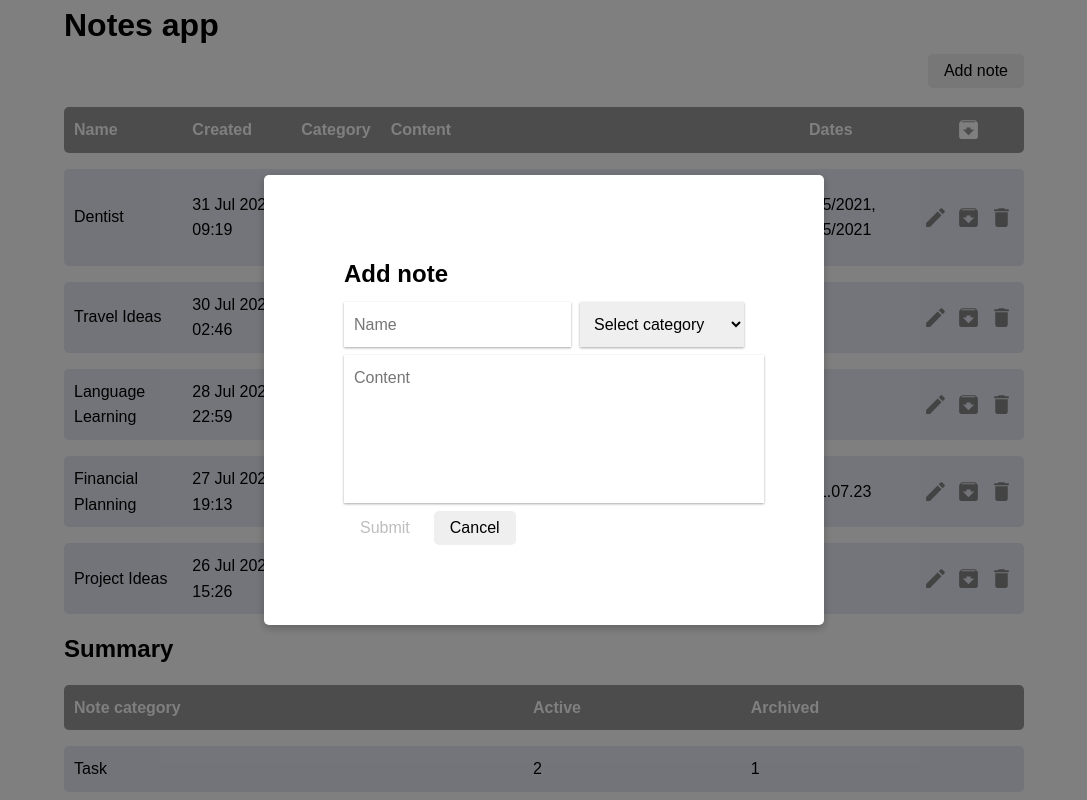
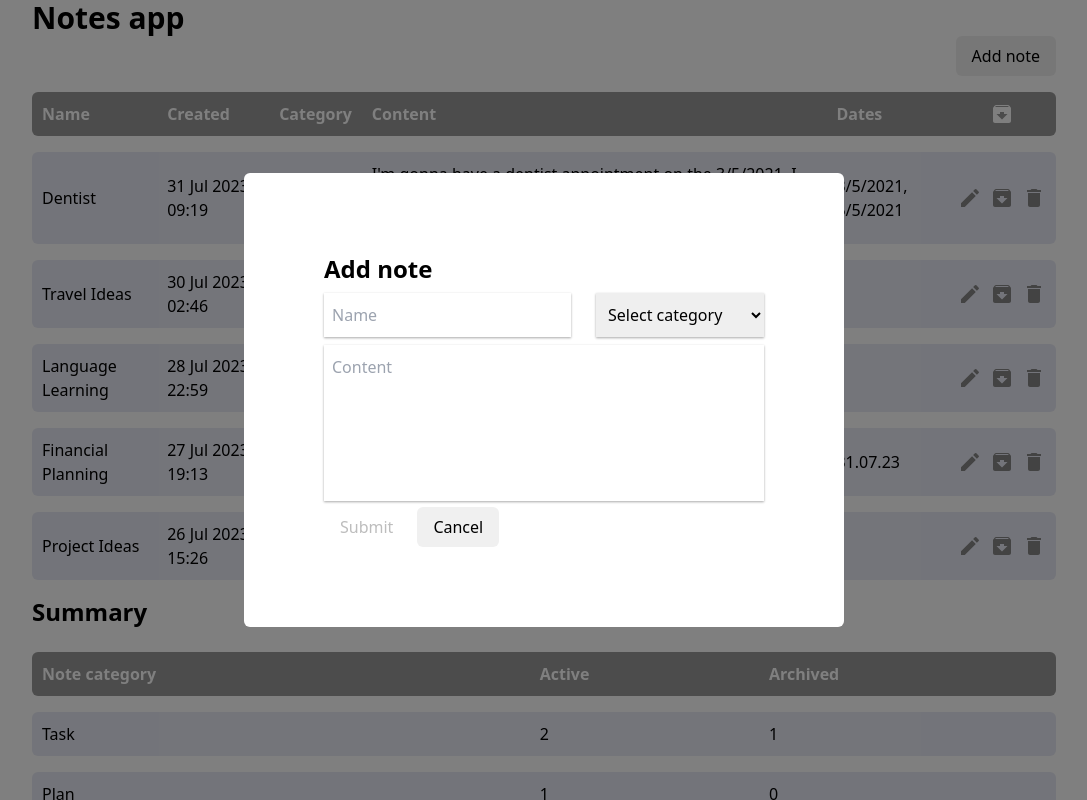
Before and after one commit to halmber/notes-app-react-ts-redux, a React (Create React App) app: page / in a window 1280 px wide. Both pictures are taken after a click on the button "Add note". Shown: the top 800 px of the page, without its empty margins (96-1183 px from the left). Built offline with nearby package versions, Linux system fonts and the light colour scheme.

Commit message:
migrated to tailwindcss

```diff
--- a/package.json
+++ b/package.json
@@ -47,6 +47,7 @@
         ]
     },
     "devDependencies": {
-        "gh-pages": "^5.0.0"
+        "gh-pages": "^5.0.0",
+        "tailwindcss": "^3.3.3"
     }
 }
--- a/src/App.css
+++ b/src/App.css
@@ -1,80 +1,3 @@
-.action-cell {
-    display: flex;
-    align-items: center;
-    justify-content: end;
-    gap: 0.5rem;
-}
-
-.action-cell svg {
-    fill: #878787;
-    width: 25px;
-}
-
-.action-cell svg:hover {
-    fill: #adadad;
-}
-
-th .archive-icon {
-    width: 25px;
-    display: block;
-    margin: 0 auto;
-    fill: white;
-}
-
-th .archive-icon:hover {
-    fill: #cbd0ce;
-}
-
-.action-panel {
-    width: 100%;
-    display: flex;
-    justify-content: space-between;
-    align-items: center;
-    height: 2.5rem;
-}
-
-.notes-container {
-    max-width: 60rem;
-    width: 100%;
-    margin: 0 auto;
-}
-
-.modal-title {
-    margin: 0 0 0.5rem 0;
-}
-
-.modal {
-    width: 100%;
-    height: 100%;
-    display: flex;
-    align-items: center;
-    justify-content: center;
-    background-color: rgba(0, 0, 0, 0.5);
-    position: fixed;
-    left: 0;
-    top: 0;
-}
-
-.modal-form {
-    min-width: 400px;
-    background-color: white;
-    padding: 5rem;
-    font-size: 1rem;
-    border-radius: 5px;
-    box-shadow: rgba(0, 0, 0, 0.24) 0px 3px 8px;
-}
-
-.modal-inputs-container {
-    width: 100%;
-    display: flex;
-    justify-content: space-between;
-}
-
-.modal-btn-container {
-    display: flex;
-    gap: 0.5rem;
-}
-
 @keyframes fadeIn {
     from {
         opacity: 0;
--- a/src/components/ModalForm.tsx
+++ b/src/components/ModalForm.tsx
@@ -37,10 +37,10 @@ const ModalForm: React.FC<ModalFormProps> = ({ title, onConfirm, onClose, existi
     };
 
     return (
-        <div className={`modal entering`}>
-            <form className="modal-form" onSubmit={handleSubmit}>
-                <h2 className="modal-title">{title}</h2>
-                <div className="modal-inputs-container">
+        <div className="w-full h-full flex items-center justify-center bg-black bg-opacity-50 fixed left-0 top-0 entering">
+            <form className="min-w-[25rem] w-[37.5rem] bg-white p-20 text-base rounded-md" onSubmit={handleSubmit}>
+                <h2>{title}</h2>
+                <div className="w-full flex justify-between">
                     <input type="text" placeholder="Name" value={name} onChange={(e) => setName(e.target.value)} />
                     <select value={category} onChange={(e) => setCategory(e.target.value as CategoryType)}>
                         <option value="">Select category</option>
@@ -50,12 +50,23 @@ const ModalForm: React.FC<ModalFormProps> = ({ title, onConfirm, onClose, existi
                         <option value="Plan">Plan</option>
                     </select>
                 </div>
-                <textarea placeholder="Content" rows={5} value={content} onChange={(e) => setContent(e.target.value)} />
-                <div className="modal-btn-container">
-                    <button type="submit" disabled={disabled} title={disabled ? "You must fill in all the fields" : ""}>
+                <textarea
+                    className="w-full resize-none mt-2 overflow-auto"
+                    placeholder="Content"
+                    rows={5}
+                    value={content}
+                    onChange={(e) => setContent(e.target.value)}
+                />
+                <div className="flex gap-2">
+                    <button
+                        className="bg-[#f0f0f0]"
+                        type="submit"
+                        disabled={disabled}
+                        title={disabled ? "You must fill in all the fields" : ""}
+                    >
                         Submit
                     </button>
-                    <button type="button" onClick={onClose}>
+                    <button className="bg-[#f0f0f0]" type="button" onClick={onClose}>
                         Cancel
                     </button>
                 </div>
--- a/src/components/NotesTable/NotesTable.tsx
+++ b/src/components/NotesTable/NotesTable.tsx
@@ -65,7 +65,7 @@ const NotesTable: React.FC<NotesTableProps> = ({ notes }) => {
 
     const notesTableHeader: TableHeaderType = [
         ...NOTES_TABLE_STRING_HEADERS,
-        <ArchiveIcon handleClick={changeTableView} />,
+        <ArchiveIcon handleClick={changeTableView} className="w-6 block m-auto fill-white hover:fill-[#cbd0ce]" />,
     ];
 
     return (
--- a/src/components/NotesTable/components/ActionButtons.tsx
+++ b/src/components/NotesTable/components/ActionButtons.tsx
@@ -10,7 +10,7 @@ interface ActionButtonsProps {
 
 const ActionButtons = ({ note, handleEdit, handleClickArchive, handleDelete }: ActionButtonsProps): JSX.Element => {
     return (
-        <div className="action-cell">
+        <div className="flex items-center justify-end gap-2 action-cell [&>svg]:w-6 [&>svg]:fill-[#878787] hover:[&>svg]:fill-[#adadad]">
             <EditIcon handleClick={() => handleEdit(note)} />
             <ArchiveIcon handleClick={() => handleClickArchive(note.created)} />
             <DeleteIcon handleClick={() => handleDelete(note.created)} />
--- a/src/components/NotesTable/components/ActionIcons.tsx
+++ b/src/components/NotesTable/components/ActionIcons.tsx
@@ -1,5 +1,6 @@
 interface IconsProps {
     handleClick: () => void;
+    className?: string;
 }
 
 export const EditIcon: React.FC<IconsProps> = ({ handleClick }) => {
@@ -10,9 +11,9 @@ export const EditIcon: React.FC<IconsProps> = ({ handleClick }) => {
     );
 };
 
-export const ArchiveIcon: React.FC<IconsProps> = ({ handleClick }) => {
+export const ArchiveIcon: React.FC<IconsProps> = ({ handleClick, className }) => {
     return (
-        <svg onClick={handleClick} className="archive-icon" focusable="false" aria-hidden="true" viewBox="0 0 24 24">
+        <svg onClick={handleClick} className={className} focusable="false" aria-hidden="true" viewBox="0 0 24 24">
             <path d="m20.54 5.23-1.39-1.68C18.88 3.21 18.47 3 18 3H6c-.47 0-.88.21-1.16.55L3.46 5.23C3.17 5.57 3 6.02 3 6.5V19c0 1.1.9 2 2 2h14c1.1 0 2-.9 2-2V6.5c0-.48-.17-.93-.46-1.27zM12 17.5 6.5 12H10v-2h4v2h3.5L12 17.5zM5.12 5l.81-1h12l.94 1H5.12z"></path>
         </svg>
     );
--- a/src/components/Table.tsx
+++ b/src/components/Table.tsx
@@ -7,21 +7,23 @@ interface TableProps {
 
 const Table: React.FC<TableProps> = ({ headers, data }) => {
     return (
-        <table>
-            <thead>
+        <table className="w-full text-white text-base border-separate border-spacing-y-4">
+            <thead className="bg-[#999999]">
                 <tr>
                     {headers.map((header, index) => (
-                        <th key={index} align="left">
+                        <th className="p-2.5 first:rounded-l-md last:rounded-r-md" key={index} align="left">
                             {header}
                         </th>
                     ))}
                 </tr>
             </thead>
-            <tbody>
+            <tbody className="text-black">
                 {data.map((rowItem, indexRow) => (
                     <tr key={indexRow}>
                         {rowItem.map((dataItem, indexData) => (
-                            <td key={indexData}>{dataItem}</td>
+                            <td className="bg-[#e8eaf5] p-2.5 first:rounded-l-md last:rounded-r-md" key={indexData}>
+                                {dataItem}
+                            </td>
                         ))}
                     </tr>
                 ))}
--- a/src/index.css
+++ b/src/index.css
@@ -1,85 +1,21 @@
+@tailwind base;
+@tailwind components;
+@tailwind utilities;
+
 body {
-    margin: 0;
-    font-family: Arial, Helvetica, sans-serif;
-    -webkit-font-smoothing: antialiased;
-    -moz-osx-font-smoothing: grayscale;
-    line-height: 1.6;
+    @apply m-0 font-sans antialiased leading-5;
 }
 
-h1,
 h2 {
-    margin: 0;
-}
-
-table {
-    border-spacing: 0;
-    color: white;
-    font-size: 1rem;
-    border-spacing: 0 1em;
-    width: 100%;
-}
-
-thead {
-    background-color: #999999;
-}
-
-tbody {
-    color: black;
-}
-
-td,
-th {
-    padding: 0.625rem;
-}
-
-td {
-    background-color: #e8eaf5;
-}
-
-th:first-child,
-td:first-child {
-    border-radius: 5px 0 0 5px;
-}
-
-th:last-child,
-td:last-child {
-    border-radius: 0 5px 5px 0;
+    @apply m-0 text-2xl font-bold mb-2;
 }
 
 button {
-    cursor: pointer;
-    border: none;
-    border-radius: 5px;
-    padding: 0.5rem 1rem;
-    transition: background-color 0.3s, color 0.3s;
-    font-size: 1rem;
-}
-
-button:hover {
-    background-color: #999999;
-    color: white;
-}
-
-button:disabled {
-    background-color: initial;
-    color: #bdbdbd;
-    cursor: not-allowed;
+    @apply cursor-pointer border-none rounded-md py-2 px-4 text-base transition duration-300 bg-[#f0f0f0] hover:bg-[#999999] hover:text-white disabled:cursor-not-allowed disabled:bg-white disabled:text-[#bdbdbd];
 }
 
 textarea,
 input,
 select {
-    font-size: 1rem;
-    border: none;
-    box-shadow: rgba(0, 0, 0, 0.12) 0px 1px 3px, rgba(0, 0, 0, 0.24) 0px 1px 2px;
-    padding: 10px;
-    font-family: Arial, Helvetica, sans-serif;
-    line-height: 1.6;
+    @apply font-sans text-base border-none p-2 leading-7 shadow-[rgba(0,0,0,0.12)_0px_1px_3px,rgba(0,0,0,0.24)_0px_1px_2px];
 }
-
-textarea {
-    width: 100%;
-    resize: none;
-    margin-top: 0.5rem;
-    overflow: auto;
-}
--- a/src/pages/NotesPage.tsx
+++ b/src/pages/NotesPage.tsx
@@ -20,9 +20,9 @@ const NotesPage: React.FC = () => {
     };
 
     return (
-        <div className="notes-container">
-            <h1>Notes app</h1>
-            <div className="action-panel">
+        <div className="max-w-5xl w-full m-auto">
+            <h1 className="text-3xl font-bold">Notes app</h1>
+            <div className="w-full flex justify-between items-center h-10">
                 <h2>{tableView === Status.ARCHIVED ? "Archived notes" : ""}</h2>
                 <button onClick={handleClickAdd}>Add note</button>
             </div>
--- /dev/null
+++ b/tailwind.config.js
@@ -0,0 +1,8 @@
+/** @type {import('tailwindcss').Config} */
+module.exports = {
+    content: ["./src/**/*.{js,jsx,ts,tsx}"],
+    theme: {
+        extend: {},
+    },
+    plugins: [],
+};
```
Also changed, not shown: 1 other file (tests, documents, lock files or other folders).
